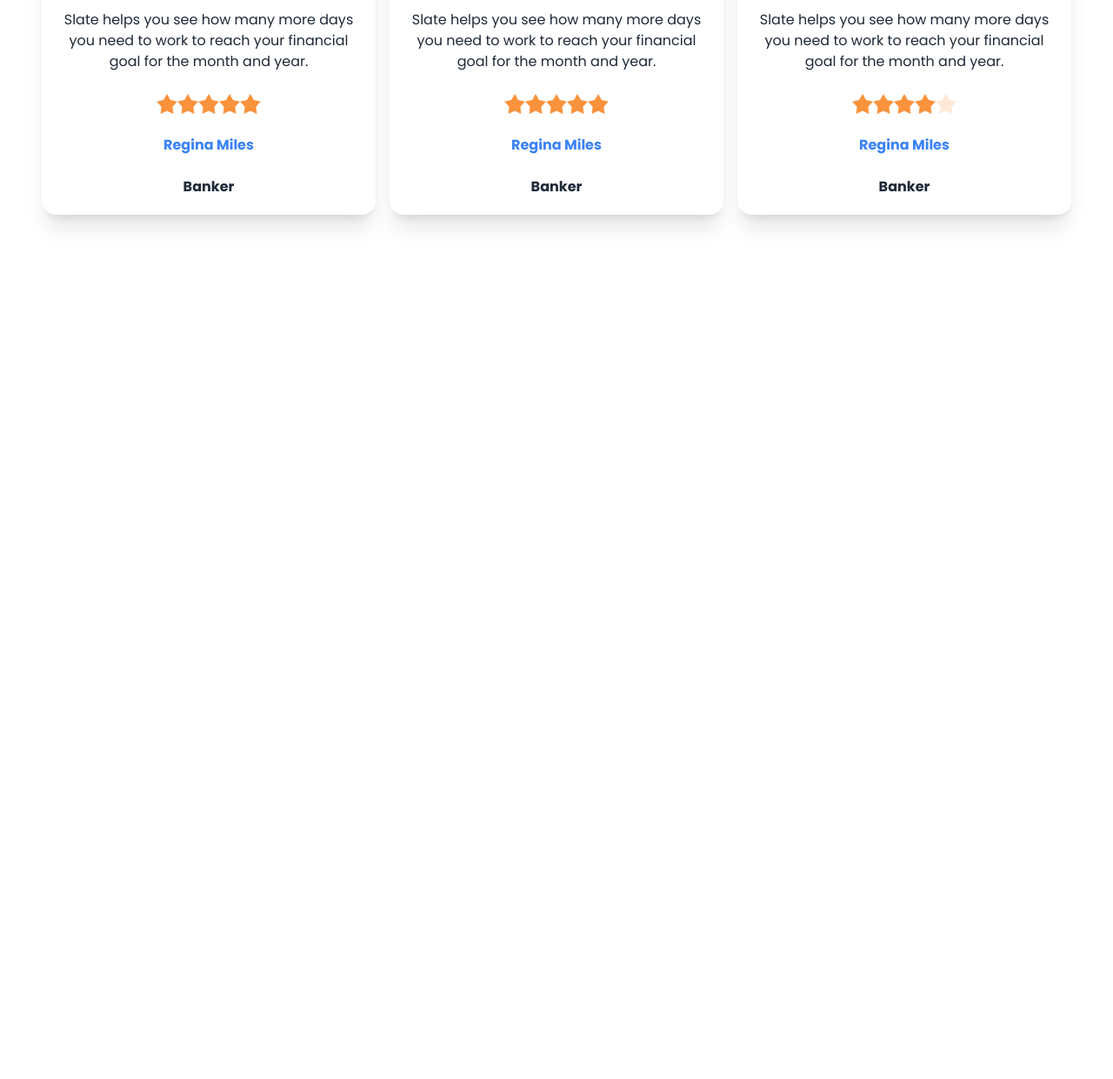
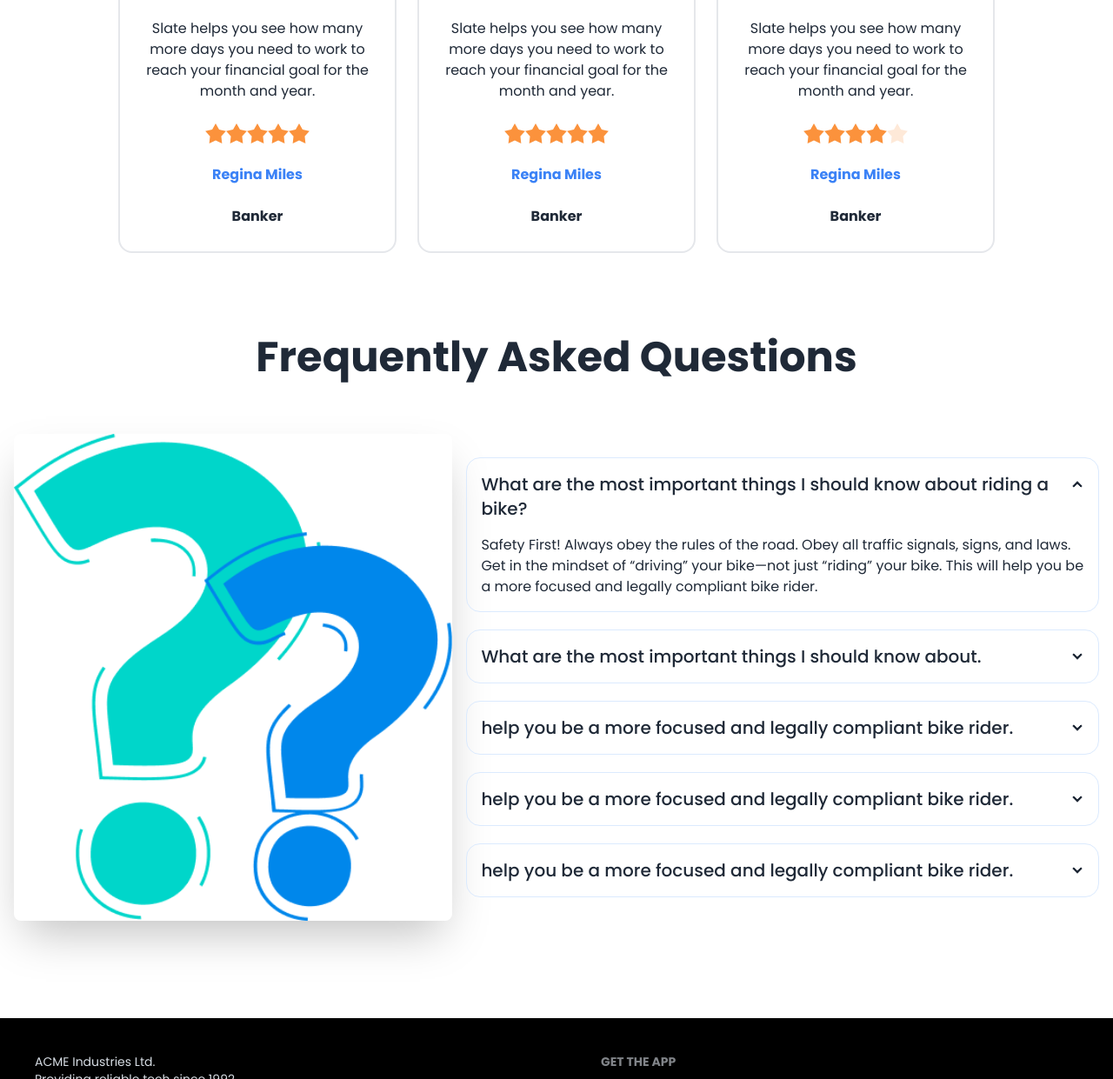
Before and after one commit to Khandaker-Mohyet/biker-zone-with-daisy, a plain HTML site: page index.html in a window 1280 px wide. Shown: the part 2135-3376 px from the top of the page at 87% size. Before the commit the page ends 2478 px from the top, so only its background shows below. Drawn offline with nearby package versions, Linux system fonts and the light colour scheme.

Commit message:
motamoti doen

```diff
--- a/index.html
+++ b/index.html
@@ -239,9 +239,9 @@
       <div class="text-center mb-8">
         <h1 class="text-5xl font-bold">Happy <span class="text-orange-500">Clients says</span></h1>
       </div>
-      <div class="flex flex-col md:flex-row gap-4 justify-center mt-16">
+      <div class="flex flex-col md:flex-row gap-6 justify-center mt-16">
         <!-- rating one -->
-        <div class="card bg-base-100 w-96 shadow-xl space-y-6 p-5 items-center">
+        <div class="card bg-base-100 w-80 border-2 border-gray-200 space-y-6 p-7 items-center">
           <img class="rounded-full w-24" src="images/others/user-1.png" alt="">
           <p class="text-center">Slate helps you see how
             many more days you need
@@ -258,7 +258,7 @@
           <h5 class="font-bold">Banker</h5>
         </div>
         <!-- rating two -->
-        <div class="card bg-base-100 w-96 shadow-xl space-y-6 p-5 items-center">
+        <div class="card bg-base-100 w-80 border-2 border-gray-200 space-y-6 p-7 items-center">
           <img class="rounded-full w-24" src="images/others/user-2.png" alt="">
           <p class="text-center">Slate helps you see how
             many more days you need
@@ -275,7 +275,7 @@
           <h5 class="font-bold">Banker</h5>
         </div>
         <!-- rating three -->
-        <div class="card bg-base-100 w-96 shadow-xl space-y-6 p-5 items-center">
+        <div class="card bg-base-100 w-80 border-2 border-gray-200 space-y-6 p-7 items-center">
           <img class="rounded-full w-24" src="images/others/user-3.png" alt="">
           <p class="text-center">Slate helps you see how
             many more days you need
@@ -294,9 +294,100 @@
 
       </div>
     </section>
+    <!-- section four -->
+    <section class="my-24">
+      <h3 class="text-5xl font-bold text-center mb-12">
+        Frequently Asked <span class="text-bike-primary">Questions</span>
+      </h3>
+      <div class="hero">
+        <div class="hero-content flex-col lg:flex-row">
+          <img src="./images/others/faq.png" class="w-full rounded-lg shadow-2xl" />
+          <div class="space-y-5">
+            <div class="collapse collapse-arrow border border-blue-100">
+              <input type="radio" name="my-accordion-2" checked="checked" />
+              <div class="collapse-title text-xl font-medium">
+                What are the most important things I should know about riding
+                a bike?
+              </div>
+              <div class="collapse-content">
+                <p>
+                  Safety First! Always obey the rules of the road. Obey all
+                  traffic signals, signs, and laws. Get in the mindset of
+                  “driving” your bike—not just “riding” your bike. This will
+                  help you be a more focused and legally compliant bike rider.
+                </p>
+              </div>
+            </div>
+            <div class="collapse collapse-arrow border border-blue-100">
+              <input type="radio" name="my-accordion-2" />
+              <div class="collapse-title text-xl font-medium">
+                What are the most important things I should know about.
+              </div>
+              <div class="collapse-content">
+                <p>
+                  “driving” your bike—not just “riding” your bike. This will
+                  help you be a more focused and legally compliant bike rider.
+                </p>
+              </div>
+            </div>
+            <div class="collapse collapse-arrow border border-blue-100">
+              <input type="radio" name="my-accordion-2" />
+              <div class="collapse-title text-xl font-medium">
+                help you be a more focused and legally compliant bike rider.
+              </div>
+              <div class="collapse-content">
+                <p>
+                  This will help you be a more focused and legally compliant
+                  bike rider.
+                </p>
+              </div>
+            </div>
+            <div class="collapse collapse-arrow border border-blue-100">
+              <input type="radio" name="my-accordion-2" />
+              <div class="collapse-title text-xl font-medium">
+                help you be a more focused and legally compliant bike rider.
+              </div>
+              <div class="collapse-content">
+                <p>
+                  This will help you be a more focused and legally compliant
+                  bike rider.
+                </p>
+              </div>
+            </div>
+            <div class="collapse collapse-arrow border border-blue-100">
+              <input type="radio" name="my-accordion-2" />
+              <div class="collapse-title text-xl font-medium">
+                help you be a more focused and legally compliant bike rider.
+              </div>
+              <div class="collapse-content">
+                <p>
+                  This will help you be a more focused and legally compliant
+                  bike rider.
+                </p>
+              </div>
+            </div>
+          </div>
+        </div>
+      </div>
+    </section>
   </main>
   <!-- footer section -->
-  <footer></footer>
+  <footer class="footer bg-black text-neutral-content p-10">
+    <aside>
+      <p>
+        ACME Industries Ltd.
+        <br />
+        Providing reliable tech since 1992
+      </p>
+    </aside>
+    <nav>
+      <h6 class="footer-title">Get The App</h6>
+      <div class="grid grid-cols-1 gap-4">
+        <a><img class="w-36" src="./images/others/android.png" alt="" /></a>
+        <a> <img class="w-36" src="./images/others/ios.png" alt="" /> </a>
+      </div>
+    </nav>
+  </footer>
 </body>
 
 </html>
```
